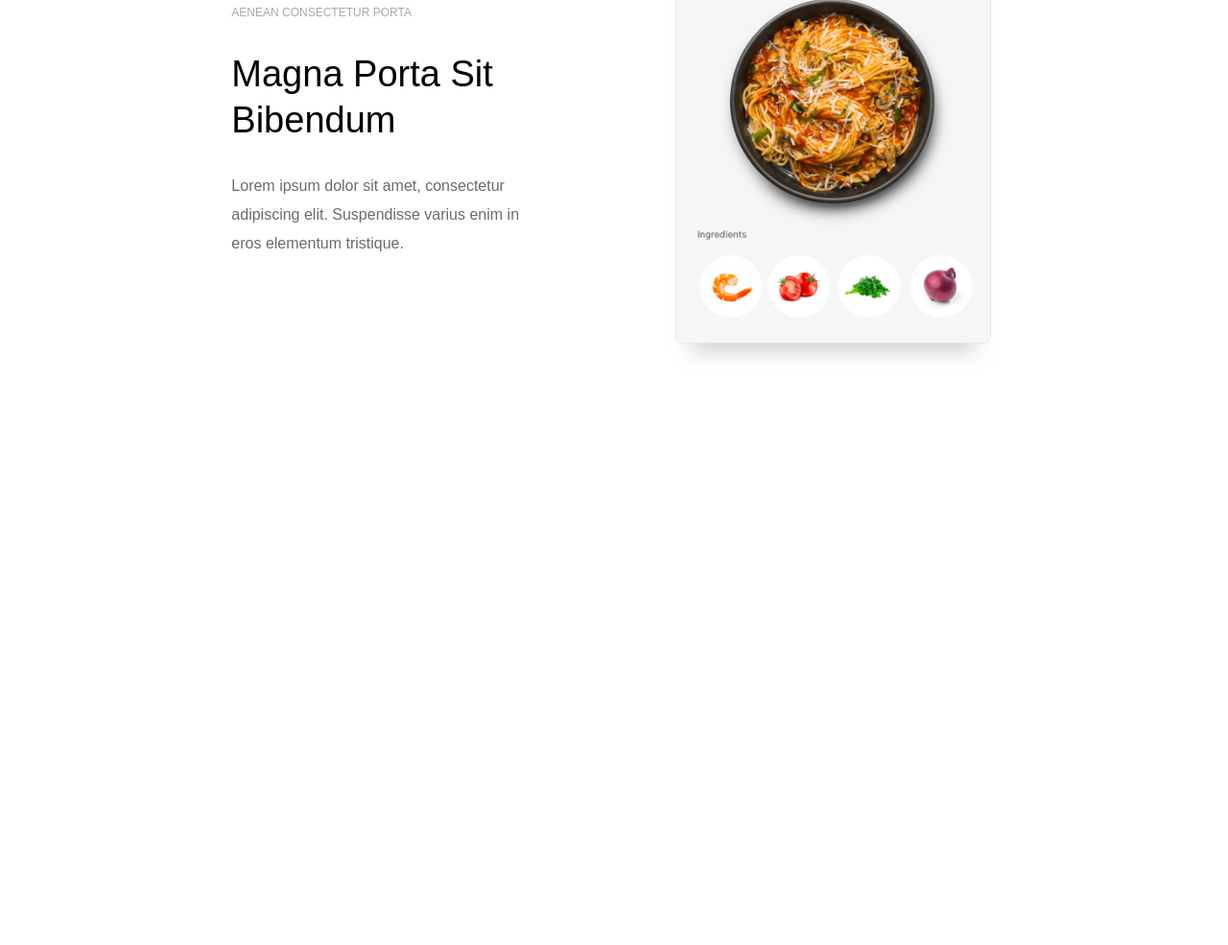
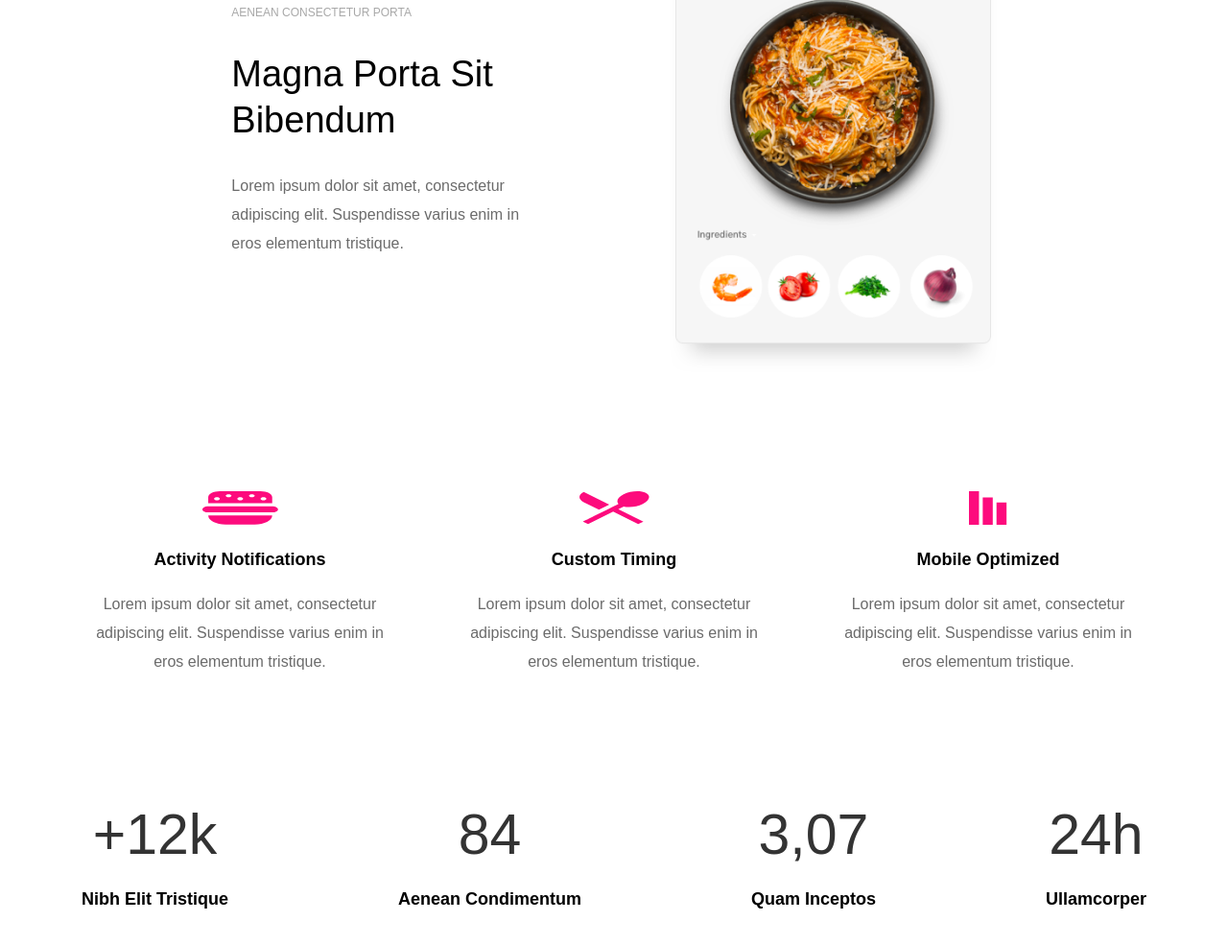
Before and after one commit to Creep-killer040228/Richard, a plain HTML site: page index.html in a window 1280 px wide. Shown: the part 3332-4317 px from the top of the page at 96% size. Before the commit the page ends 3804 px from the top, so only its background shows below. Drawn offline with Linux system fonts and the light colour scheme; a web font is replaced by a local one.

Commit message:
statistics

```diff
--- a/css/base.css
+++ b/css/base.css
@@ -14,6 +14,7 @@
     --button: #FC0A7E;
     --bg_p: #A8A8A8;
     --text-p: #6B6B6B;
+    --dark-black:#333333;
 }
 
 .container {
--- a/css/main.css
+++ b/css/main.css
@@ -3,3 +3,4 @@
 @import url(header.css);
 @import url(consectetur.css);
 @import url(recipe.css);
+@import url(statistics.css);
--- a/css/recipe.css
+++ b/css/recipe.css
@@ -1,6 +1,6 @@
 .recipe {
     margin-top: 80px;
-    margin-bottom: 80px;
+    margin-bottom: 120px;
 }
 
 .recipe__wrap {
--- /dev/null
+++ b/css/statistics.css
@@ -0,0 +1,71 @@
+.statistics__wrap {
+    margin-bottom: 80px;
+}
+
+.statistics-cards-desc {
+    display: flex;
+    align-items: center;
+    justify-content: center;
+    flex-direction: column;
+    gap: 20px;
+    max-width: 370px;
+}
+
+.statistics__wrap {
+    display: flex;
+    flex-direction: column;
+    gap: 120px;
+}
+
+.statistics-cards-desc-h {
+    font-family: var(--GB);
+    font-size: 18px;
+    font-weight: 700;
+    line-height: 24px;
+    color: var(--dark);
+}
+
+.statistics-cards-desc-p {
+    font-family: var(--GR);
+    font-size: 16px;
+    font-weight: 400;
+    line-height: 30px;
+    color: var(--text-p);
+    text-align: center;
+}
+
+.statistics-cards {
+    display: flex;
+    align-items: center;
+    gap: 60px;
+}
+
+.statistics__added {
+    display: flex;
+    align-items: center;
+    justify-content: space-between;
+}
+
+.statistics__added-list {
+    display: flex;
+    flex-direction: column;
+    align-items: center;
+    text-align: center;
+    gap: 10px;
+}
+
+.statistics__added-list-h {
+    font-family: var(--GR);
+    font-size: 59px;
+    font-weight: 400;
+    line-height: 90px;
+    color: var(--dark-black);
+}
+
+.statistics__added-list-p {
+    font-family: var(--GB);
+    font-size: 18px;
+    font-weight: 700;
+    line-height: 24px;
+    color: var(--dark);
+}
--- a/index.html
+++ b/index.html
@@ -67,7 +67,8 @@
                 <div class="recipe__card-desc">
                     <div class="recipe__card-desc-bg-p">ConsectUltricies</div>
                     <div class="recipe__card-desc-h">Amet Ipsum</div>
-                    <div class="recipe__card-desc-p">Lorem ipsum dolor sit amet, consectetur adipiscing elit. Suspendisse varius enim in eros elementum tristique.</div>
+                    <div class="recipe__card-desc-p">Lorem ipsum dolor sit amet, consectetur adipiscing elit.
+                        Suspendisse varius enim in eros elementum tristique.</div>
                 </div>
                 <div class="recipe__card-img"><img src="img/recipe__card-2.png" alt=""></div>
             </div>
@@ -75,9 +76,52 @@
                 <div class="recipe__card-desc">
                     <div class="recipe__card-desc-bg-p">Aenean Consectetur Porta</div>
                     <div class="recipe__card-desc-h">Magna Porta Sit Bibendum</div>
-                    <div class="recipe__card-desc-p">Lorem ipsum dolor sit amet, consectetur adipiscing elit. Suspendisse varius enim in eros elementum tristique.</div>
+                    <div class="recipe__card-desc-p">Lorem ipsum dolor sit amet, consectetur adipiscing elit.
+                        Suspendisse varius enim in eros elementum tristique.</div>
                 </div>
                 <div class="recipe__card-img"><img src="img/recipe__card-3.png" alt=""></div>
+            </div>
+        </div>
+    </section>
+    <section class="statistics container">
+        <div class="statistics__wrap">
+            <div class="statistics-cards">
+                <div class="statistics-cards-desc">
+                    <div class="statistics-cards-desc-img"><img src="icon/icon-burger.svg" alt=""></div>
+                    <div class="statistics-cards-desc-h">Activity Notifications</div>
+                    <div class="statistics-cards-desc-p">Lorem ipsum dolor sit amet, consectetur adipiscing elit.
+                        Suspendisse varius enim in eros elementum tristique.</div>
+                </div>
+                <div class="statistics-cards-desc">
+                    <div class="statistics-cards-desc-img"><img src="icon/icon-silverware.svg" alt=""></div>
+                    <div class="statistics-cards-desc-h">Custom Timing</div>
+                    <div class="statistics-cards-desc-p">Lorem ipsum dolor sit amet, consectetur adipiscing elit.
+                        Suspendisse varius enim in eros elementum tristique.</div>
+                </div>
+                <div class="statistics-cards-desc">
+                    <div class="statistics-cards-desc-img"><img src="icon/icon-data.svg" alt=""></div>
+                    <div class="statistics-cards-desc-h">Mobile Optimized</div>
+                    <div class="statistics-cards-desc-p">Lorem ipsum dolor sit amet, consectetur adipiscing elit.
+                        Suspendisse varius enim in eros elementum tristique.</div>
+                </div>
+            </div>
+            <div class="statistics__added">
+                <div class="statistics__added-list">
+                    <div class="statistics__added-list-h">+12k</div>
+                    <div class="statistics__added-list-p">Nibh Elit Tristique</div>
+                </div>
+                <div class="statistics__added-list">
+                    <div class="statistics__added-list-h">84</div>
+                    <div class="statistics__added-list-p">Aenean Condimentum</div>
+                </div>
+                <div class="statistics__added-list">
+                    <div class="statistics__added-list-h">3,07</div>
+                    <div class="statistics__added-list-p">Quam Inceptos</div>
+                </div>
+                <div class="statistics__added-list">
+                    <div class="statistics__added-list-h">24h</div>
+                    <div class="statistics__added-list-p">Ullamcorper</div>
+                </div>
             </div>
         </div>
     </section>
```
Also changed, not shown: icon/icon-burger.svg (added), icon/icon-data.svg (added), icon/icon-silverware.svg (added).
